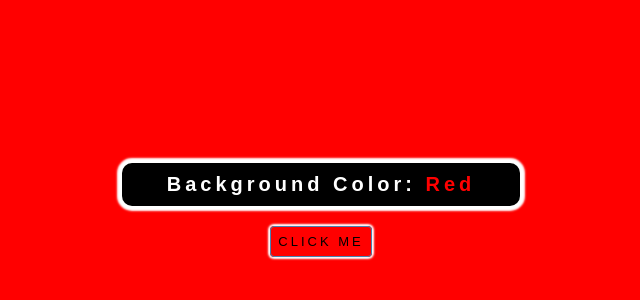
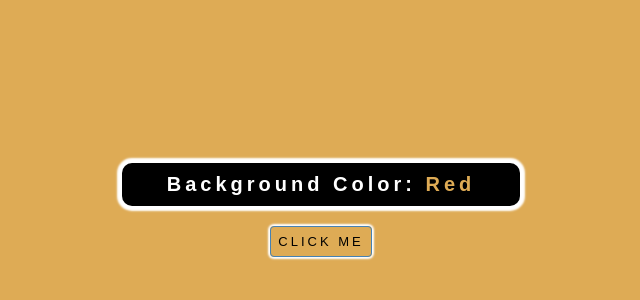
Before and after one commit to iamBharatManral/js-color-flipper, a website built with Parcel: page index.html in a window 1280 px wide. Shown: the part 190-490 px from the top of the page, without its empty margins (319-959 px from the left). Built offline with nearby package versions, Linux system fonts and the light colour scheme.

Commit message:
change starting color

```diff
--- a/src/styles.css
+++ b/src/styles.css
@@ -9,7 +9,7 @@ body {
   justify-content: center;
   height: 100vh;
   font-family: sans-serif;
-  background-color: red;
+  background-color: #DEAB55;
 }
 
 .flipper {
@@ -32,7 +32,7 @@ body {
   box-shadow: 0 0 2px 5px white;
 }
 span {
-  color: red;
+  color: #DEAB55;
 }
 button {
   background: transparent;
```
